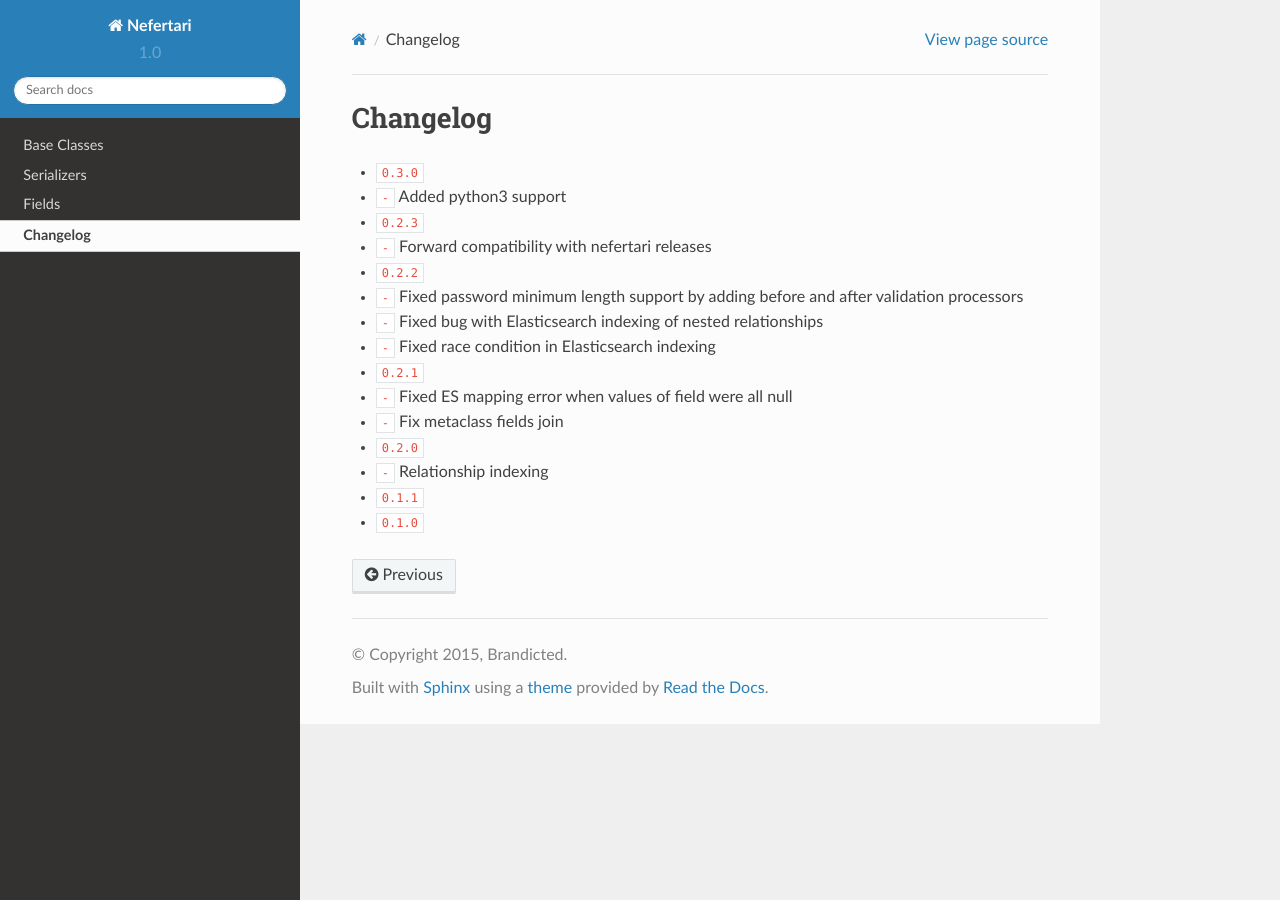
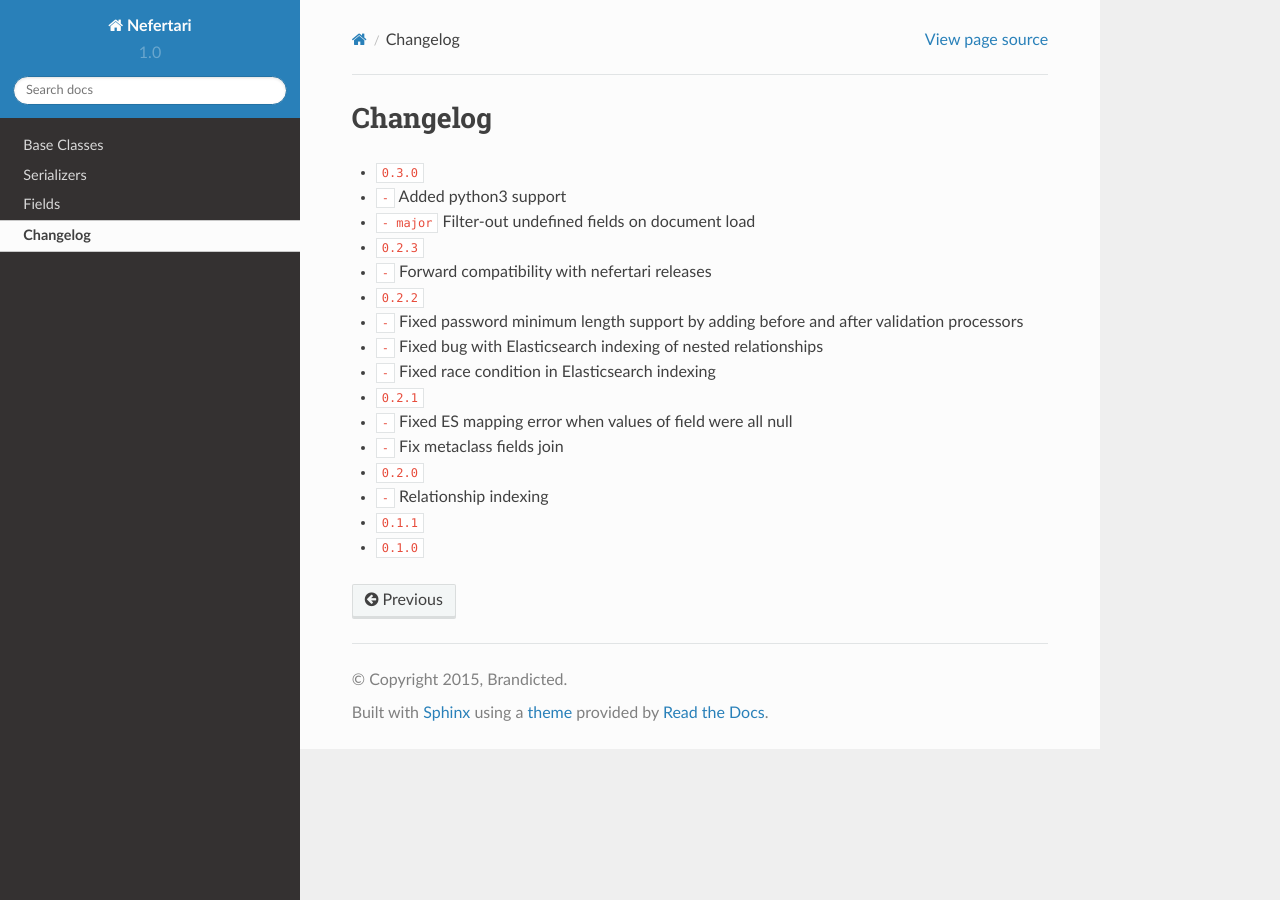
Before and after one commit to ramses-tech/nefertari-mongodb, a Sphinx documentation site: the page built from docs/source/changelog.rst, in a window 1280 px wide. Built offline with Sphinx 7.4.7 and the Read the Docs theme 2.0.0, drawn with Linux system fonts in a browser that asks for light colours; cross-references to code outside the pages are shown as plain code.

Commit message:
updated changelog

```diff
--- a/docs/source/changelog.rst
+++ b/docs/source/changelog.rst
@@ -3,6 +3,7 @@ Changelog
 
 * :release:`0.3.0 <2015-06-12>`
 * :support:`-` Added python3 support
+* :bug:`- major` Filter-out undefined fields on document load
 
 * :release:`0.2.3 <2015-06-05>`
 * :bug:`-` Forward compatibility with nefertari releases
```
